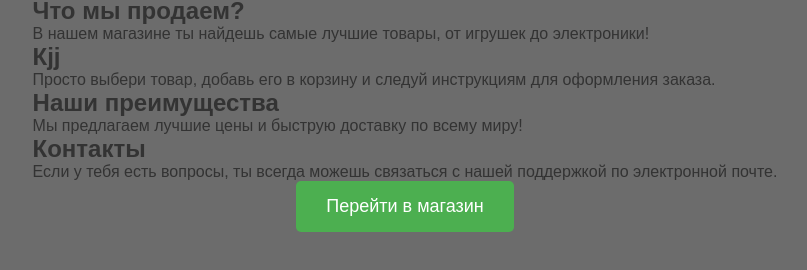
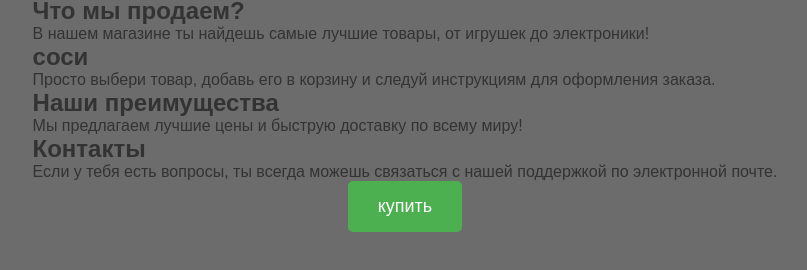
Before and after one commit to Rolzi2323/Site-html-css-, a plain HTML site: page index.html in a window 1280 px wide. Shown: the part 304-574 px from the top of the page, without its empty margins (235-1042 px from the left). Drawn offline with Linux system fonts and the light colour scheme.

Commit message:
Update index.html

```diff
--- a/index.html
+++ b/index.html
@@ -21,7 +21,7 @@
 
         <!-- Второй блок с текстом -->
         <div class="text-block">
-            <h2>Кjj</h2>
+            <h2>соси</h2>
             <p>Просто выбери товар, добавь его в корзину и следуй инструкциям для оформления заказа.</p>
         </div>
 
@@ -40,7 +40,7 @@
 
     <!-- Кнопка для перехода на buy.html -->
     <a href="buy.html">
-        <button class="button">Перейти в магазин</button>
+        <button class="button">купить</button>
     </a>
 
 </body>
```
